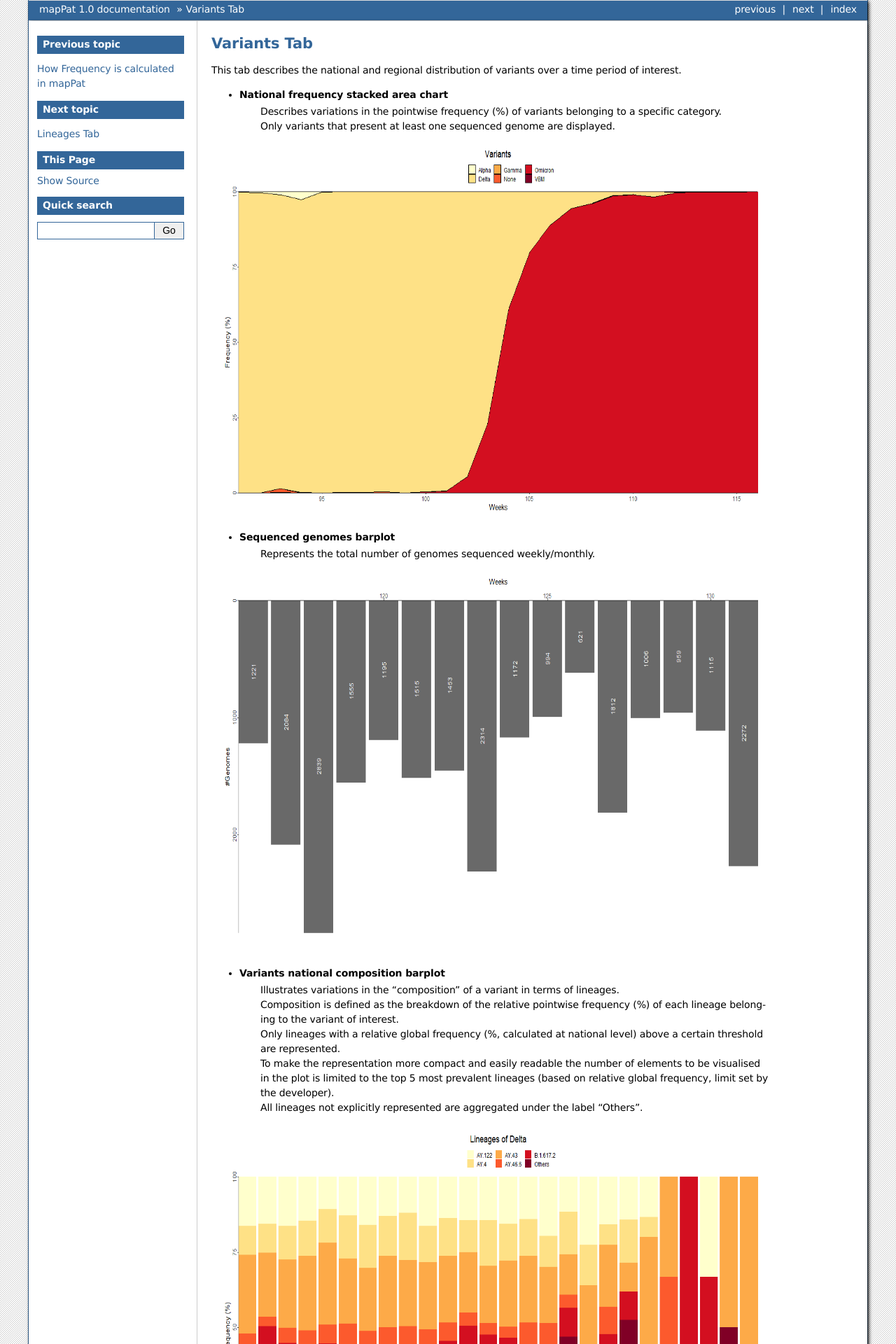
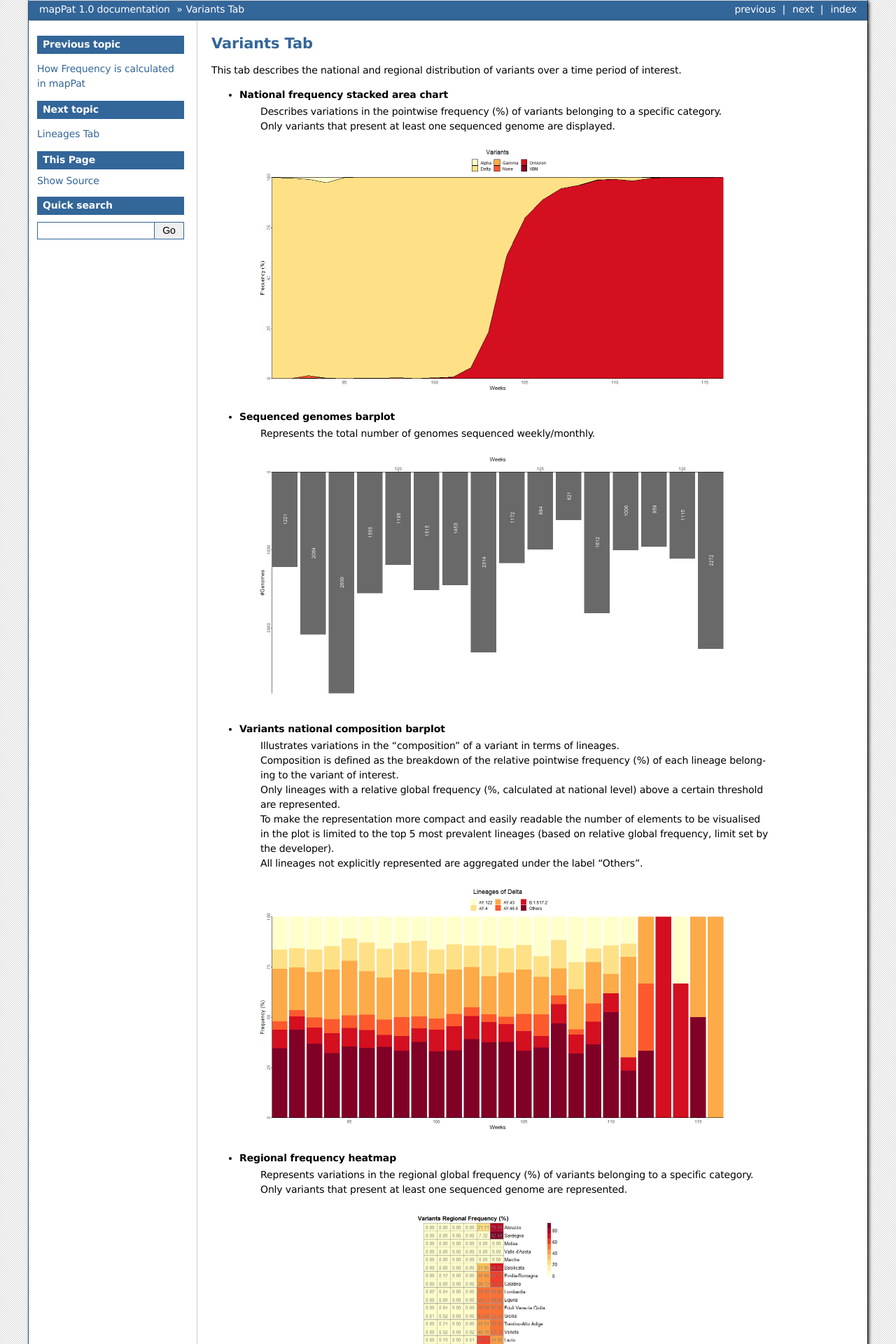
Before and after one commit to F3rika/mapPat, a Sphinx documentation site: the page built from docs/source/graphVarTab.rst, in a window 1280 px wide. Shown: the top 1920 px of the page at 70% size. Built offline with Sphinx 7.4.7, drawn with Linux system fonts in a browser that asks for light colours.

Commit message:
Update graphVarTab.rst

```diff
--- a/docs/source/graphVarTab.rst
+++ b/docs/source/graphVarTab.rst
@@ -8,14 +8,14 @@ This tab describes the national and regional distribution of variants over a tim
 	| Only variants that present at least one sequenced genome are displayed.
 
 .. figure:: _static/VarSAC.png
-   :scale: 75%
+   :scale: 50%
    :align: center
 
 + **Sequenced genomes barplot**
 	| Represents the total number of genomes sequenced weekly/monthly.
 
 .. figure:: _static/LinVarSeqBP.png
-   :scale: 75%
+   :scale: 50%
    :align: center
 
 + **Variants national composition barplot**
@@ -26,7 +26,7 @@ This tab describes the national and regional distribution of variants over a tim
 	| All lineages not explicitly represented are aggregated under the label “Others”.
 
 .. figure:: _static/VarBP.png
-   :scale: 75%
+   :scale: 50%
    :align: center
 
 + **Regional frequency heatmap**
@@ -34,7 +34,7 @@ This tab describes the national and regional distribution of variants over a tim
 	| Only variants that present at least one sequenced genome are represented.
 
 .. figure:: _static/VarHM.png
-   :scale: 75%
+   :scale: 50%
    :align: center
 
 + **Regional frequency choropleth map**
@@ -43,5 +43,5 @@ This tab describes the national and regional distribution of variants over a tim
 	| Up to two choropleth maps, representing data for two different variants, are displayed.
 
 .. figure:: _static/VarCM.png
-   :scale: 75%
+   :scale: 50%
    :align: center
```
